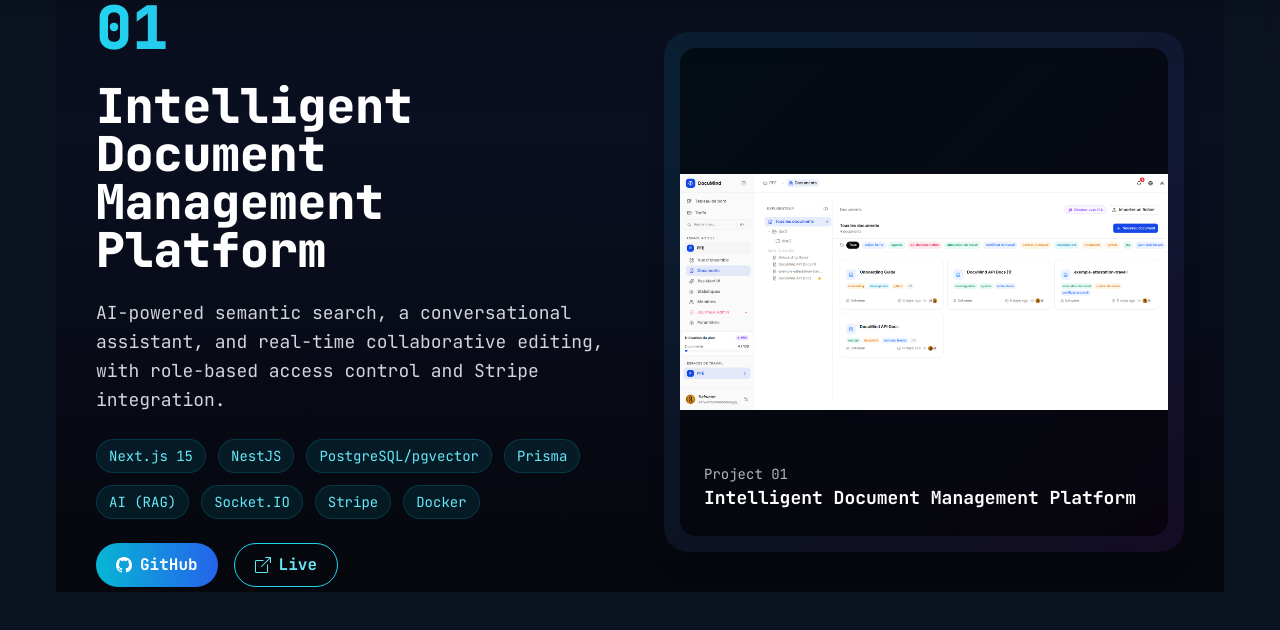
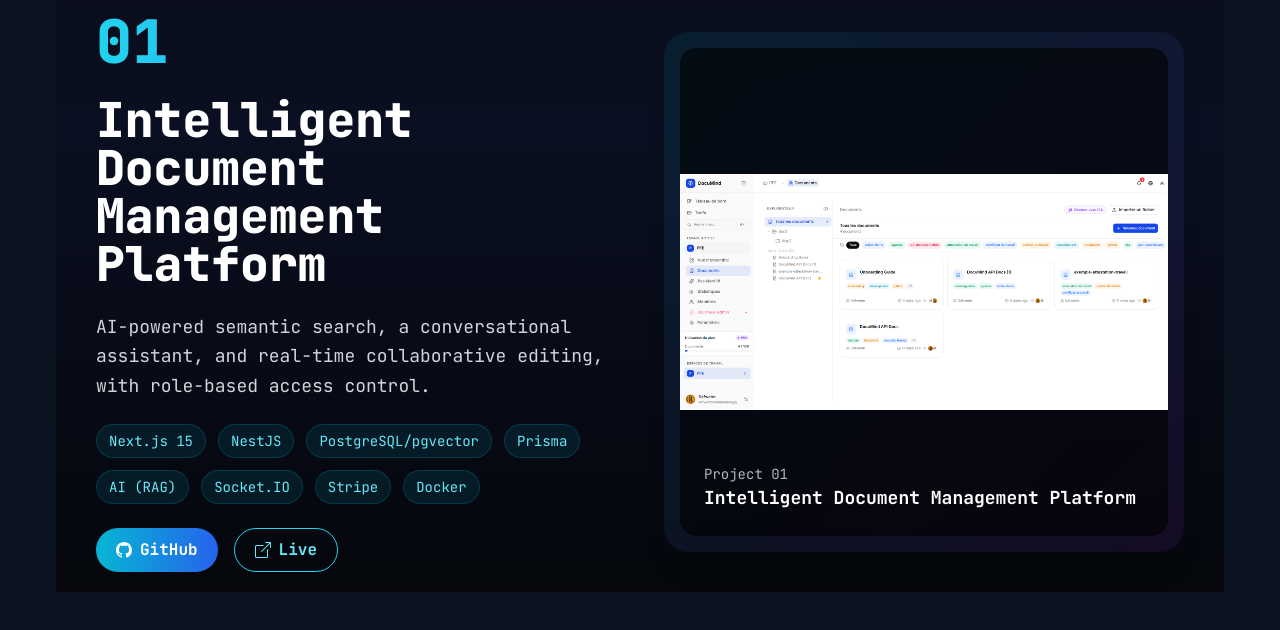
Before and after one commit to Safwen-bm/portfolio-project, a Next.js app: page / in a window 1280 px wide. Shown: the part 5530-6160 px from the top of the page. Built offline with nearby package versions, Linux system fonts and the light colour scheme.

Commit message:
update infos

```diff
--- a/components/work/projectsData.js
+++ b/components/work/projectsData.js
@@ -5,7 +5,7 @@ export const projects = [
     num: "01",
     title: "Intelligent Document Management Platform",
     description:
-      "AI-powered semantic search, a conversational assistant, and real-time collaborative editing, with role-based access control and Stripe integration.",
+      "AI-powered semantic search, a conversational assistant, and real-time collaborative editing, with role-based access control.",
     stack: ["Next.js 15", "NestJS", "PostgreSQL/pgvector", "Prisma", "AI (RAG)", "Socket.IO", "Stripe", "Docker"],
     image: "/documind.png",
     github: "https://github.com/safwen-bm/documind",
```
